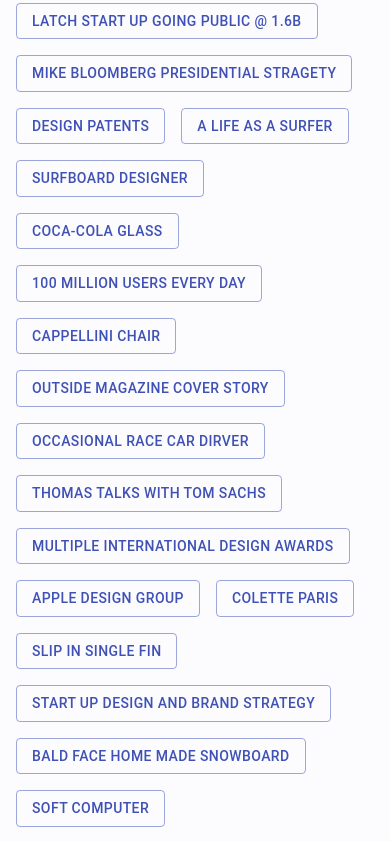
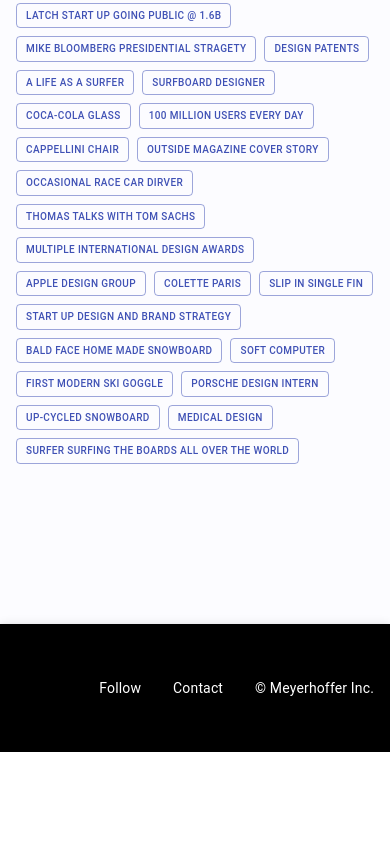
Before and after one commit to Tibebu-ES/react-meyerhoffer, a React (Create React App) app: page / in a window 390 px wide. Shown: the part 2060-2901 px from the top of the page. After the commit the page ends 2812 px from the top, so only its background shows below. Built offline with nearby package versions, Linux system fonts and the light colour scheme.

Commit message:
Make the bottom links section/buttons responsive

```diff
--- a/src/components/main/Home.jsx
+++ b/src/components/main/Home.jsx
@@ -23,6 +23,12 @@ const useStyles = makeStyles((theme) => ({
   },
   navIcon: {
     color: "#fff",
+  },
+  bottomLinkButText: {
+    fontSize: "12px",
+    [theme.breakpoints.down("sm")]: {
+      fontSize: "10px",
+    },
   },
 }));
 
@@ -129,217 +135,272 @@ const Home = () => {
         </Box>
 
         {/*bootom links */}
-        <Grid
-          container
-          direction="row"
-          spacing={2}
-          style={{ marginBottom: "20px" }}
-        >
+        <Grid container spacing={1} direction="row">
           <Grid item>
             <Button
               variant="outlined"
+              size="small"
               color="primary"
               onClick={() => handleDrawerOpen("latch")}
             >
-              Latch start up going public @ 1.6B
+              <span className={classes.bottomLinkButText}>
+                {" "}
+                Latch start up going public @ 1.6B
+              </span>
+            </Button>
+          </Grid>
+          <Grid item>
+            <Button
+              variant="outlined"
+              size="small"
+              color="primary"
+              onClick={() => handleDrawerOpen("bloomberg")}
+            >
+              <span className={classes.bottomLinkButText}>
+                Mike Bloomberg Presidential Stragety
+              </span>
+            </Button>
+          </Grid>
+          <Grid item>
+            <Button
+              variant="outlined"
+              size="small"
+              color="primary"
+              onClick={() => handleDrawerOpen("psd")}
+            >
+              <span className={classes.bottomLinkButText}>Design Patents</span>
             </Button>
           </Grid>
           <Grid item>
             <Button
               variant="outlined"
               color="primary"
-              onClick={() => handleDrawerOpen("bloomberg")}
+              size="small"
+              onClick={() => handleDrawerOpen("psd")}
             >
-              Mike Bloomberg Presidential Stragety
+              <span className={classes.bottomLinkButText}>
+                A life as a surfer
+              </span>
             </Button>
           </Grid>
           <Grid item>
             <Button
               variant="outlined"
               color="primary"
+              size="small"
               onClick={() => handleDrawerOpen("psd")}
             >
-              Design Patents
+              <span className={classes.bottomLinkButText}>
+                Surfboard designer
+              </span>
             </Button>
           </Grid>
           <Grid item>
             <Button
               variant="outlined"
               color="primary"
-              onClick={() => handleDrawerOpen("psd")}
+              size="small"
+              onClick={() => handleDrawerOpen("coca")}
             >
-              A life as a surfer
+              <span className={classes.bottomLinkButText}>Coca-Cola Glass</span>
+            </Button>
+          </Grid>
+          <Grid item>
+            <Button
+              variant="outlined"
+              size="small"
+              color="primary"
+              onClick={() => handleDrawerOpen("hundred")}
+            >
+              <span className={classes.bottomLinkButText}>
+                100 Million users every day
+              </span>
+            </Button>
+          </Grid>
+          <Grid item>
+            <Button
+              variant="outlined"
+              size="small"
+              color="primary"
+              onClick={() => handleDrawerOpen()}
+            >
+              <span className={classes.bottomLinkButText}>
+                Cappellini chair
+              </span>
+            </Button>
+          </Grid>
+          <Grid item>
+            <Button
+              variant="outlined"
+              size="small"
+              color="primary"
+              onClick={() => handleDrawerOpen()}
+            >
+              <span className={classes.bottomLinkButText}>
+                Outside Magazine cover story
+              </span>
+            </Button>
+          </Grid>
+          <Grid item>
+            <Button
+              variant="outlined"
+              size="small"
+              color="primary"
+              onClick={() => handleDrawerOpen()}
+            >
+              <span className={classes.bottomLinkButText}>
+                Occasional race car dirver
+              </span>
+            </Button>
+          </Grid>
+          <Grid item>
+            <Button
+              variant="outlined"
+              size="small"
+              color="primary"
+              onClick={() => handleDrawerOpen()}
+            >
+              <span className={classes.bottomLinkButText}>
+                Thomas talks with Tom Sachs
+              </span>
+            </Button>
+          </Grid>
+          <Grid item>
+            <Button
+              variant="outlined"
+              size="small"
+              color="primary"
+              onClick={() => handleDrawerOpen()}
+            >
+              <span className={classes.bottomLinkButText}>
+                Multiple International design awards
+              </span>
             </Button>
           </Grid>
           <Grid item>
             <Button
               variant="outlined"
               color="primary"
-              onClick={() => handleDrawerOpen("psd")}
+              size="small"
+              onClick={() => handleDrawerOpen("apple")}
             >
-              Surfboard designer
+              <span className={classes.bottomLinkButText}>
+                Apple design group
+              </span>
             </Button>
           </Grid>
           <Grid item>
             <Button
               variant="outlined"
+              size="small"
               color="primary"
-              onClick={() => handleDrawerOpen("coca")}
+              onClick={() => handleDrawerOpen("colette")}
             >
-              Coca-Cola Glass
+              <span className={classes.bottomLinkButText}>Colette Paris</span>
             </Button>
           </Grid>
           <Grid item>
             <Button
               variant="outlined"
+              size="small"
               color="primary"
-              onClick={() => handleDrawerOpen("hundred")}
+              onClick={() => handleDrawerOpen("psd")}
             >
-              100 Million users every day
+              <span className={classes.bottomLinkButText}>
+                Slip In single fin
+              </span>
             </Button>
           </Grid>
           <Grid item>
             <Button
               variant="outlined"
+              size="small"
               color="primary"
-              onClick={() => handleDrawerOpen()}
+              onClick={() => handleDrawerOpen("startup")}
             >
-              Cappellini chair
+              <span className={classes.bottomLinkButText}>
+                Start Up design and brand strategy
+              </span>
             </Button>
           </Grid>
           <Grid item>
             <Button
               variant="outlined"
+              size="small"
               color="primary"
-              onClick={() => handleDrawerOpen()}
+              onClick={() => handleDrawerOpen("baldface")}
             >
-              Outside Magazine cover story
+              <span className={classes.bottomLinkButText}>
+                Bald Face home made snowboard
+              </span>
             </Button>
           </Grid>
           <Grid item>
             <Button
               variant="outlined"
+              size="small"
               color="primary"
-              onClick={() => handleDrawerOpen()}
+              onClick={() => handleDrawerOpen("softcomputer")}
             >
-              Occasional race car dirver
+              <span className={classes.bottomLinkButText}>Soft Computer</span>
             </Button>
           </Grid>
           <Grid item>
             <Button
               variant="outlined"
+              size="small"
               color="primary"
-              onClick={() => handleDrawerOpen()}
+              onClick={() => handleDrawerOpen("skigoggle")}
             >
-              Thomas talks with Tom Sachs
+              <span className={classes.bottomLinkButText}>
+                First modern ski goggle
+              </span>
             </Button>
           </Grid>
           <Grid item>
             <Button
               variant="outlined"
+              size="small"
               color="primary"
-              onClick={() => handleDrawerOpen()}
+              onClick={() => handleDrawerOpen("porsche")}
             >
-              Multiple International design awards
+              <span className={classes.bottomLinkButText}>
+                Porsche Design Intern
+              </span>
             </Button>
           </Grid>
           <Grid item>
             <Button
               variant="outlined"
+              size="small"
               color="primary"
-              onClick={() => handleDrawerOpen("apple")}
+              onClick={() => handleDrawerOpen("snow")}
             >
-              Apple design group
+              <span className={classes.bottomLinkButText}>
+                Up-cycled Snowboard
+              </span>
             </Button>
           </Grid>
           <Grid item>
             <Button
               variant="outlined"
+              size="small"
               color="primary"
-              onClick={() => handleDrawerOpen("colette")}
+              onClick={() => handleDrawerOpen()}
             >
-              Colette Paris
+              <span className={classes.bottomLinkButText}>Medical design</span>
             </Button>
           </Grid>
           <Grid item>
             <Button
               variant="outlined"
-              color="primary"
-              onClick={() => handleDrawerOpen("psd")}
-            >
-              Slip In single fin
-            </Button>
-          </Grid>
-          <Grid item>
-            <Button
-              variant="outlined"
-              color="primary"
-              onClick={() => handleDrawerOpen("startup")}
-            >
-              Start Up design and brand strategy
-            </Button>
-          </Grid>
-          <Grid item>
-            <Button
-              variant="outlined"
-              color="primary"
-              onClick={() => handleDrawerOpen("baldface")}
-            >
-              Bald Face home made snowboard
-            </Button>
-          </Grid>
-          <Grid item>
-            <Button
-              variant="outlined"
-              color="primary"
-              onClick={() => handleDrawerOpen("softcomputer")}
-            >
-              Soft Computer
-            </Button>
-          </Grid>
-          <Grid item>
-            <Button
-              variant="outlined"
-              color="primary"
-              onClick={() => handleDrawerOpen("skigoggle")}
-            >
-              First modern ski goggle
-            </Button>
-          </Grid>
-          <Grid item>
-            <Button
-              variant="outlined"
-              color="primary"
-              onClick={() => handleDrawerOpen("porsche")}
-            >
-              Porsche Design Intern
-            </Button>
-          </Grid>
-          <Grid item>
-            <Button
-              variant="outlined"
-              color="primary"
-              onClick={() => handleDrawerOpen("snow")}
-            >
-              Up-cycled Snowboard
-            </Button>
-          </Grid>
-          <Grid item>
-            <Button
-              variant="outlined"
+              size="small"
               color="primary"
               onClick={() => handleDrawerOpen()}
             >
-              Medical design
-            </Button>
-          </Grid>
-          <Grid item>
-            <Button
-              variant="outlined"
-              color="primary"
-              onClick={() => handleDrawerOpen()}
-            >
-              Surfer surfing the boards all over the world
+              <span className={classes.bottomLinkButText}>
+                Surfer surfing the boards all over the world
+              </span>
             </Button>
           </Grid>
         </Grid>
```
